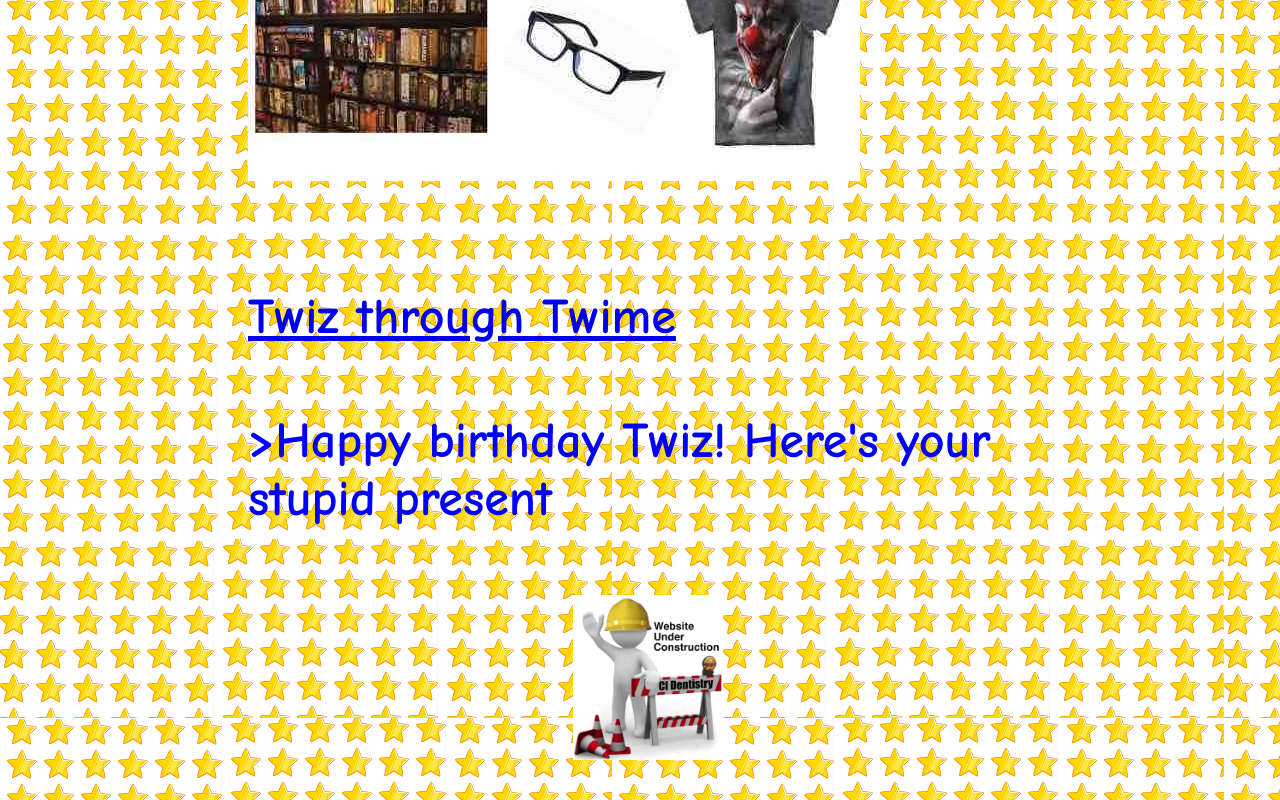
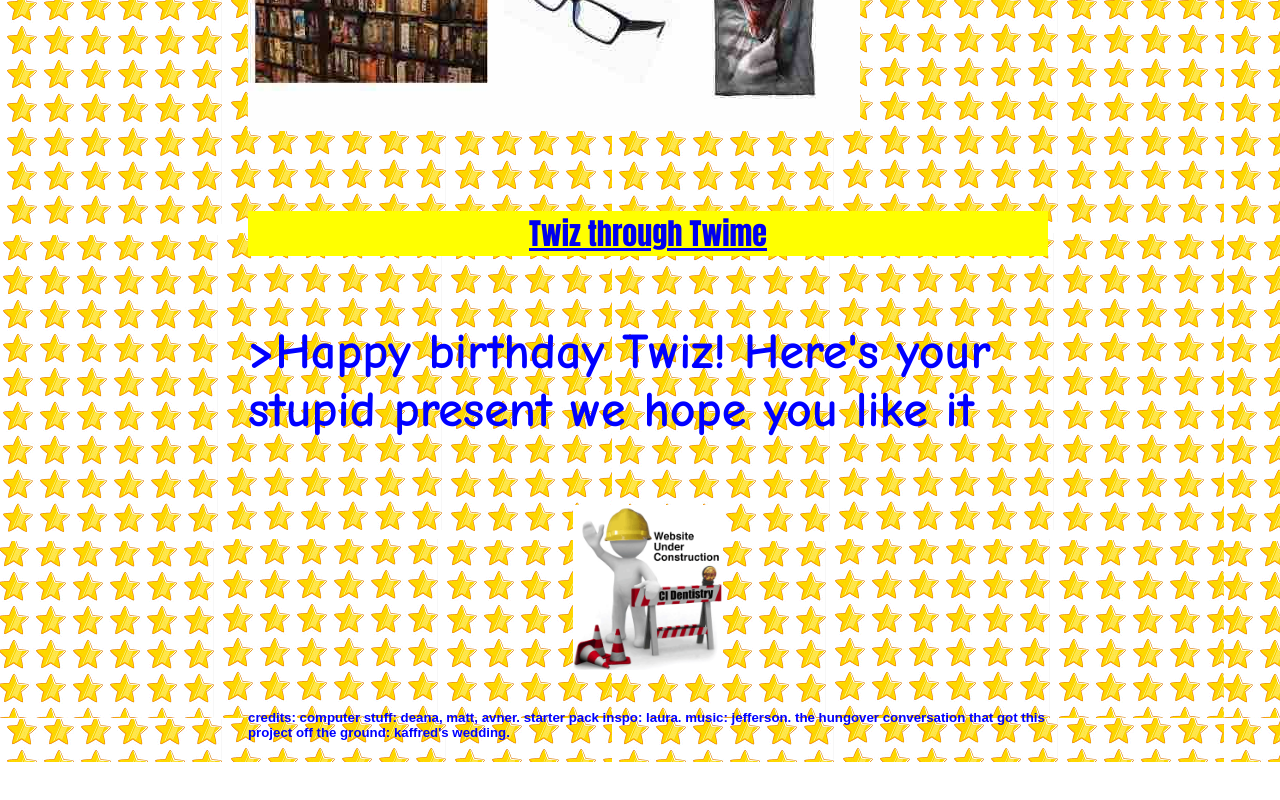
Before and after one commit to ashanan/twizdotbiz.biz, a plain HTML site: page index.html in a window 1280 px wide. Shown: the part 1658-2458 px from the top of the page. After the commit the page ends 2420 px from the top, so only its background shows below. Drawn offline with Linux system fonts and the light colour scheme.

Commit message:
MOAR SITE

```diff
--- a/index.html
+++ b/index.html
@@ -25,11 +25,11 @@
 					</li>
 				</ul>
 			</form>
-
 			<img src="twanpackshittyyyyy.jpg">
-			<h4><a href="gallery.html">Twiz through Twime</a></h4>
-			<h4>>Happy birthday Twiz! Here's your stupid present</h4>
+			<h4 id="twiz-time"><a href="gallery.html">Twiz through Twime</a></h4>
+			<h4>>Happy birthday Twiz! Here's your stupid present we hope you like it</h4>
 			<img src="construction.gif" class="center" width="150">
+			<h5> credits: computer stuff: deana, matt, avner. starter pack inspo: laura. music: jefferson. the hungover conversation that got this project off the ground: kaffred's wedding.</h5>
 
 		</div>
 
--- a/twiz.css
+++ b/twiz.css
@@ -13,6 +13,12 @@ h4{
 	font-family: "Comic Sans MS";
 	font-size: 50px;
 }
+#twiz-time{
+	font-family: "Impact";
+	font-size: 30px;
+	text-align: center;
+	background-color: yellow;
+}
 
 #page {
 	margin: 0 auto;
@@ -27,7 +33,7 @@ body{
 }
 form{
 	border: 3px dashed red;
-	margin-top: 150px;
+	margin-top: 100px;
 	padding-left: 200px;
 	background-color: white;
 	margin-bottom: 150px;
@@ -44,6 +50,11 @@ img{
   margin-right: auto;
   width: 150px;
 }
+#BIZ{
+	font-family: "verdana";
+	background-color: blue;
+}
+
 
 #VOLCANETWAN {
 	display: block;
```
Also changed, not shown: gallery.html (+2 -1 lines), breakfast.jpg (added), 2 other files.
